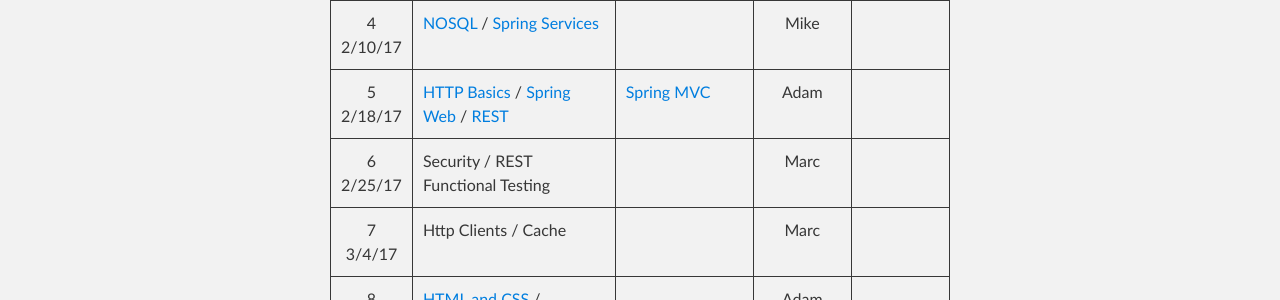
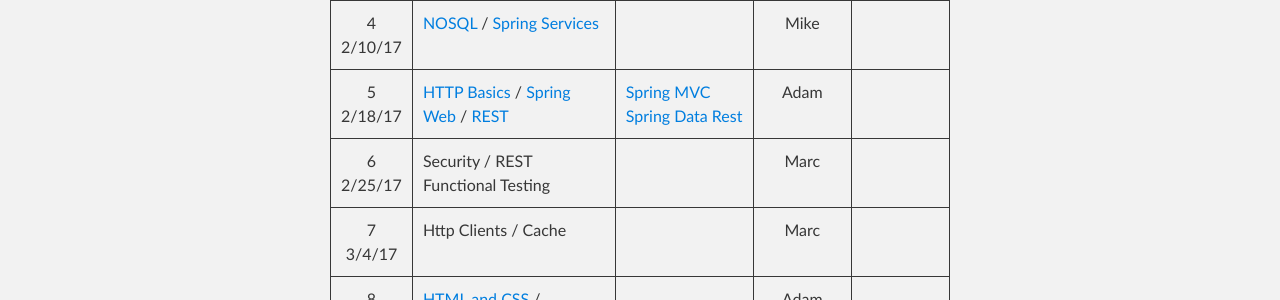
Before and after one commit to mikecalvo/mikecalvo.github.io, a Jekyll site: the page built from msse/index.md, in a window 1280 px wide. Shown: the part 732-1032 px from the top of the page. Built offline with Jekyll 4.4.1, drawn with Linux system fonts in a browser that asks for light colours.

Commit message:
Adding readings

```diff
--- a/msse/index.md
+++ b/msse/index.md
@@ -13,7 +13,7 @@
 2 <br> 1/27/17 | [Spring Boot Intro](notes/spring_boot_intro/) / [Testing](notes/testing) / [Spock](notes/spock) | Spring Boot in Action Ch 1-2, [Spock Reference](http://spockframework.org/spock/docs/1.1-rc-3/index.html) | Adam | &nbsp;
 3 <br> 2/4/17  | [Spring Data and JPA](notes/jpa) | [Spring Data](https://docs.spring.io/spring-data/jpa/docs/current/reference/html/) | Mike | &nbsp;
 4 <br> 2/10/17 | [NOSQL](notes/nosql) / [Spring Services](notes/spring_services) | &nbsp; | Mike | &nbsp;
-5 <br> 2/18/17 | [HTTP Basics](notes/http_basics) / [Spring Web](notes/spring_web) / [REST](notes/rest) | [Spring MVC](https://docs.spring.io/spring/docs/current/spring-framework-reference/html/mvc.html) | Adam | &nbsp;
+5 <br> 2/18/17 | [HTTP Basics](notes/http_basics) / [Spring Web](notes/spring_web) / [REST](notes/rest) | [Spring MVC](https://docs.spring.io/spring/docs/current/spring-framework-reference/html/mvc.html) [Spring Data Rest](http://docs.spring.io/spring-data/rest/docs/current/reference/html/) | Adam | &nbsp;
 6 <br> 2/25/17 | Security / REST Functional Testing | &nbsp; | Marc | &nbsp;
 7 <br> 3/4/17  | Http Clients / Cache | &nbsp; | Marc | &nbsp;
 8 <br> 3/10/17 | [HTML and CSS](notes/html_css) / [JavaScript and TypeScript](notes/javascript) / [Bootstrap](notes/bootstrap) | &nbsp; | Adam | &nbsp;
```
